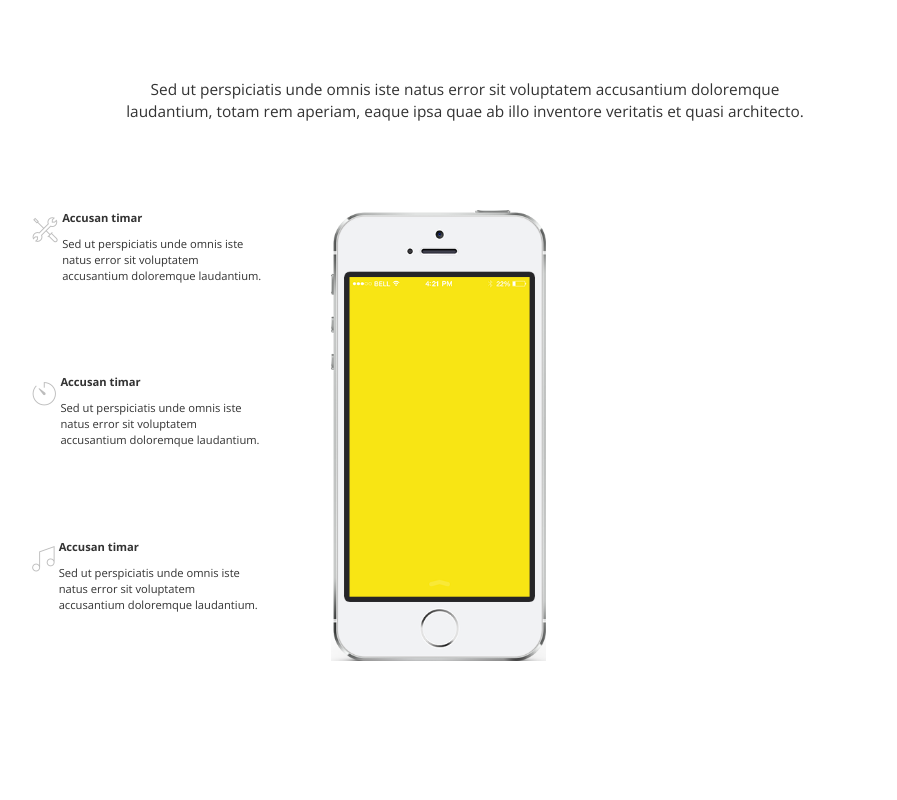
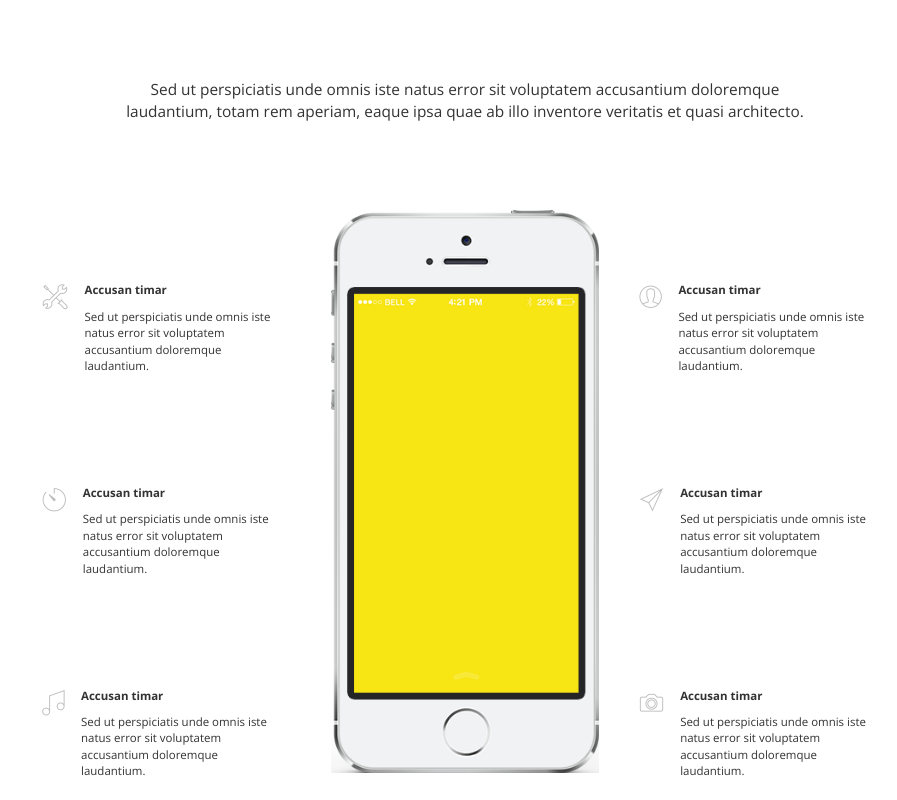
Before and after one commit to alexed23/alexed23.github.io, a plain HTML site: page umbrella/index.html in a window 1280 px wide. Shown: the part 869-1669 px from the top of the page, without its empty margins (175-1072 px from the left). Before the commit the page ends 1530 px from the top, so only its background shows below. Drawn offline with nearby package versions, Linux system fonts and the light colour scheme.

Commit message:
umbrella checkpoint

```diff
--- a/umbrella/css/style.css
+++ b/umbrella/css/style.css
@@ -1,5 +1,5 @@
 body {
-  min-width:1000px;
+  min-width:1110px;
 }
 
 span.glyphicon.glyphicon-chevron-left {
@@ -272,12 +272,35 @@ margin-right:auto;
   top:0;
 }
 
-[data-icon]:before {
+.settings, .timer, .music, .person, .plane, .camera {
   font-family: 'Pe-icon-7-stroke'; /* BYO icon font, mapped smartly */
-  content: attr(data-icon);
-  font-size: 200%;
+font-size: 200%;
   color:#bdbdbd;
-  margin-right:150%;
+  transition: color 0.3s ease;
+}
+
+.settings:before {
+  content: '\e60a';
+}
+
+.timer:before {
+  content: '\e60b';
+}
+
+.music:before {
+  content: '\e630';
+}
+
+.person:before {
+  content: '\e605';
+}
+
+.plane:before {
+  content: '\e629';
+}
+
+.camera:before {
+  content: '\e66f';
 }
 
 .features {
@@ -287,13 +310,13 @@ margin-right:auto;
 .header {
  font-family: 'Open Sans', sans-serif;
  font-weight:700;
- font-size: 80%;
+ font-size: 82%;
  }
 
 .review {
  font-family: 'Open Sans', sans-serif;
  font-weight:400;
- font-size: 80%;
+ font-size: 82%;
 
 
 }
@@ -305,13 +328,37 @@ span, .reviewSection {
 }
 
 .reviewSection {
-  width:76%;
+  width:87%;
+  padding-left:5%;
 }
 
-.timer, .music {
+.pullDown {
   margin-top:30%;
 }
 
 .iphoneDescription img {
-  width:80%;
+  width:100%;
+
 }
+
+.iphoneDescription {
+  text-align: center;
+}
+
+.description {
+  margin-top:7%;
+}
+
+span {
+  margin-top:-2%;
+}
+
+.feature {
+  padding:10px;
+  transition: background-color 0.3s ease;
+}
+
+.feature:hover {
+  background-color:#fefce9;
+  cursor: default;
+}
--- a/umbrella/index.html
+++ b/umbrella/index.html
@@ -168,41 +168,65 @@
 
 
     <div class="row features">
-      <div class="col-md-4">
-        <div class="settings">
-          <span aria-hidden="true" data-icon="&#xe60a;"></span>
+      <div class="col-md-4 description">
+
+          <div class="settingsFeature feature">
+          <span aria-hidden="true" class="settings"></span>
+          <div class="reviewSection">
+            <p class="header">Accusan timar</p>
+            <p class="review">Sed ut perspiciatis unde omnis iste natus error sit voluptatem accusantium doloremque laudantium.</p>
+          </div>
+          </div>
+        <div class="timerFeature feature pullDown">
+         <span aria-hidden="true" class="timer"></span>
+         <div class="reviewSection">
+          <p class="header">Accusan timar</p>
+          <p class="review">Sed ut perspiciatis unde omnis iste natus error sit voluptatem accusantium doloremque laudantium.</p>
+        </div>
+      </div>
+      <div class="musicFeature feature pullDown">
+       <span aria-hidden="true" class="music"></span>
+       <div class="reviewSection">
+        <p class="header">Accusan timar</p>
+        <p class="review">Sed ut perspiciatis unde omnis iste natus error sit voluptatem accusantium doloremque laudantium.</p>
+      </div>
+    </div>
+
+  </div>
+  <div class="col-md-4">
+    <div class="iphoneDescription">
+      <img src="img/iphone_description.png" alt="">
+    </div>
+</div>
+  <div class="col-md-4 description">
+        <div class="personFeature feature">
+          <span aria-hidden="true" class="person"></span>
           <div class="reviewSection">
             <p class="header">Accusan timar</p>
             <p class="review">Sed ut perspiciatis unde omnis iste natus error sit voluptatem accusantium doloremque laudantium.</p>
           </div>
         </div>
-        <div class="timer">
-         <span aria-hidden="true" data-icon="&#xe60b;"></span>
+        <div class="planeFeature feature pullDown">
+         <span aria-hidden="true" class="plane"></span>
          <div class="reviewSection">
           <p class="header">Accusan timar</p>
           <p class="review">Sed ut perspiciatis unde omnis iste natus error sit voluptatem accusantium doloremque laudantium.</p>
         </div>
       </div>
-      <div class="music">
-       <span aria-hidden="true" data-icon="&#xe630;"></span>
+      <div class="cameraFeature feature pullDown">
+       <span aria-hidden="true" class="camera"></span>
        <div class="reviewSection">
         <p class="header">Accusan timar</p>
         <p class="review">Sed ut perspiciatis unde omnis iste natus error sit voluptatem accusantium doloremque laudantium.</p>
       </div>
     </div>
-  </div>
-  <div class="col-md-4 ">
-    <div class="iphoneDescription">
-      <img src="img/iphone_description.png" alt="">
-    </div>
-</div>
-  <div class="col-md-4">
-
 </div>
 </div>
 
 
+
 <script src="http://code.jquery.com/jquery-1.11.0.min.js"></script>
 <script src="https://maxcdn.bootstrapcdn.com/bootstrap/3.2.0/js/bootstrap.min.js"></script>
+<script src="js/hover.js"></script>
 </body>
 </html>
--- /dev/null
+++ b/umbrella/js/hover.js
@@ -0,0 +1,39 @@
+$(document).ready(function(){
+$(".settingsFeature").hover(
+	function() {
+    $('.settings').css('color', 'black')},
+    function() {
+    $('.settings').css('color', '#bdbdbd')}
+);
+$(".timerFeature").hover(
+	function() {
+    $('.timer').css('color', 'black')},
+    function() {
+    $('.timer').css('color', '#bdbdbd')}
+);
+$(".musicFeature").hover(
+	function() {
+    $('.music').css('color', 'black')},
+    function() {
+    $('.music').css('color', '#bdbdbd')}
+);
+$(".personFeature").hover(
+	function() {
+    $('.person').css('color', 'black')},
+    function() {
+    $('.person').css('color', '#bdbdbd')}
+);
+$(".planeFeature").hover(
+	function() {
+    $('.plane').css('color', 'black')},
+    function() {
+    $('.plane').css('color', '#bdbdbd')}
+);
+$(".cameraFeature").hover(
+	function() {
+    $('.camera').css('color', 'black')},
+    function() {
+    $('.camera').css('color', '#bdbdbd')}
+);
+
+});
```
Also changed, not shown: umbrella/js/resize.js (deleted).
